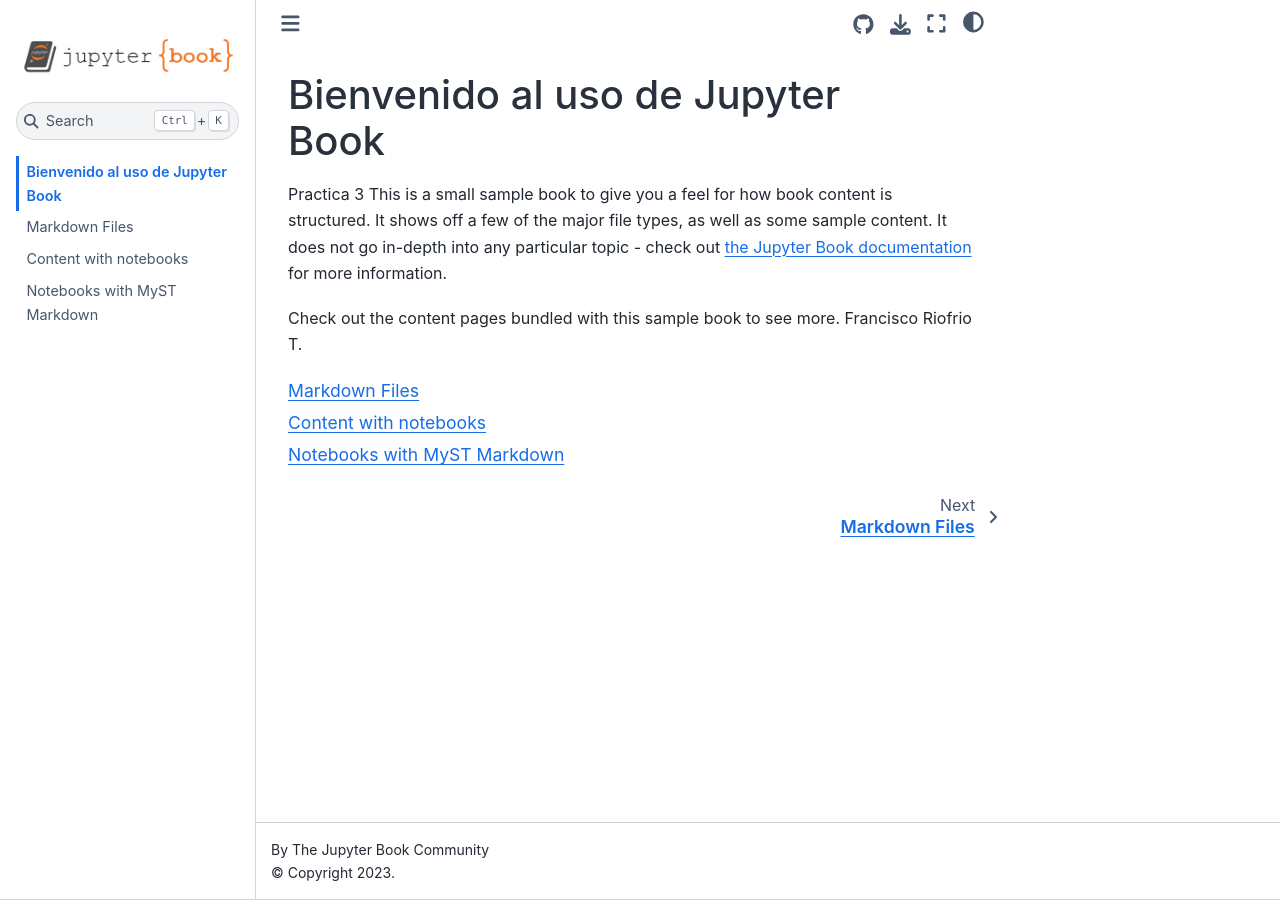
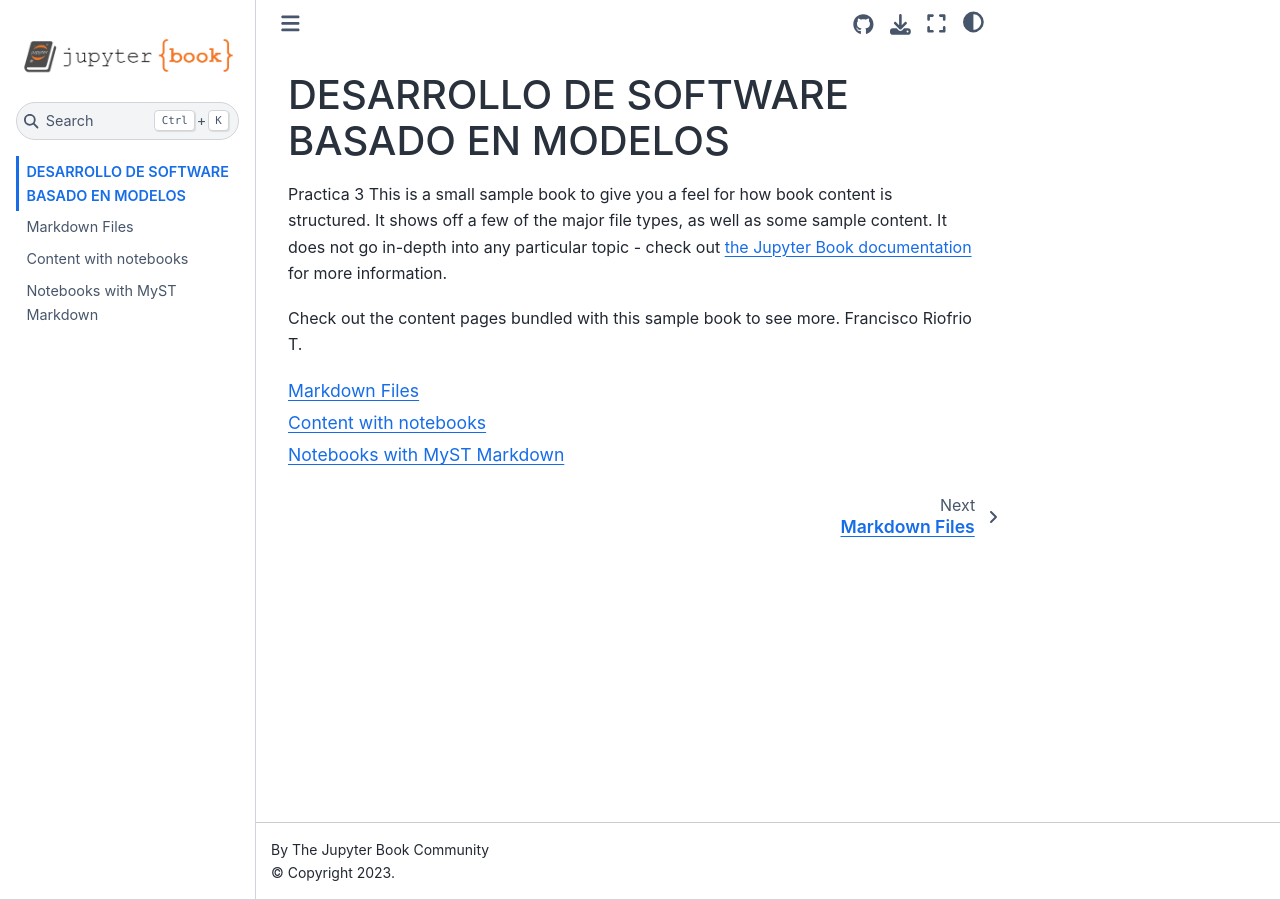
Before and after one commit to frankriofrio/MiPrimerLibro, a Jupyter Book: the page built from intro.md, in a window 1280 px wide. Built offline with Jupyter Book 1.0.4 settings and Sphinx 7.4.7 and the Sphinx Book theme 1.1.4, drawn with Linux system fonts in a browser that asks for light colours.

Commit message:
Actualizacion Encabezado

```diff
--- a/intro.md
+++ b/intro.md
@@ -1,4 +1,5 @@
-# Bienvenido al uso de Jupyter Book
+# DESARROLLO DE SOFTWARE BASADO EN MODELOS
+
 
 Practica 3
 This is a small sample book to give you a feel for how book content is
```
